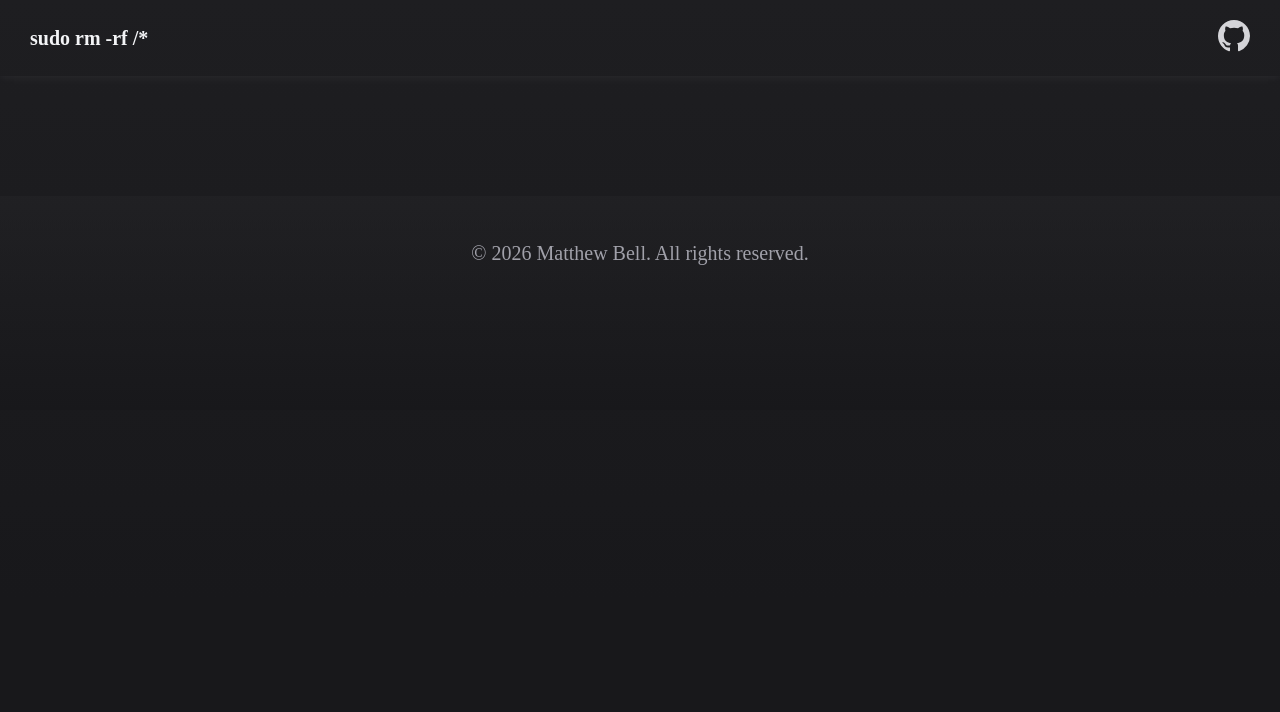
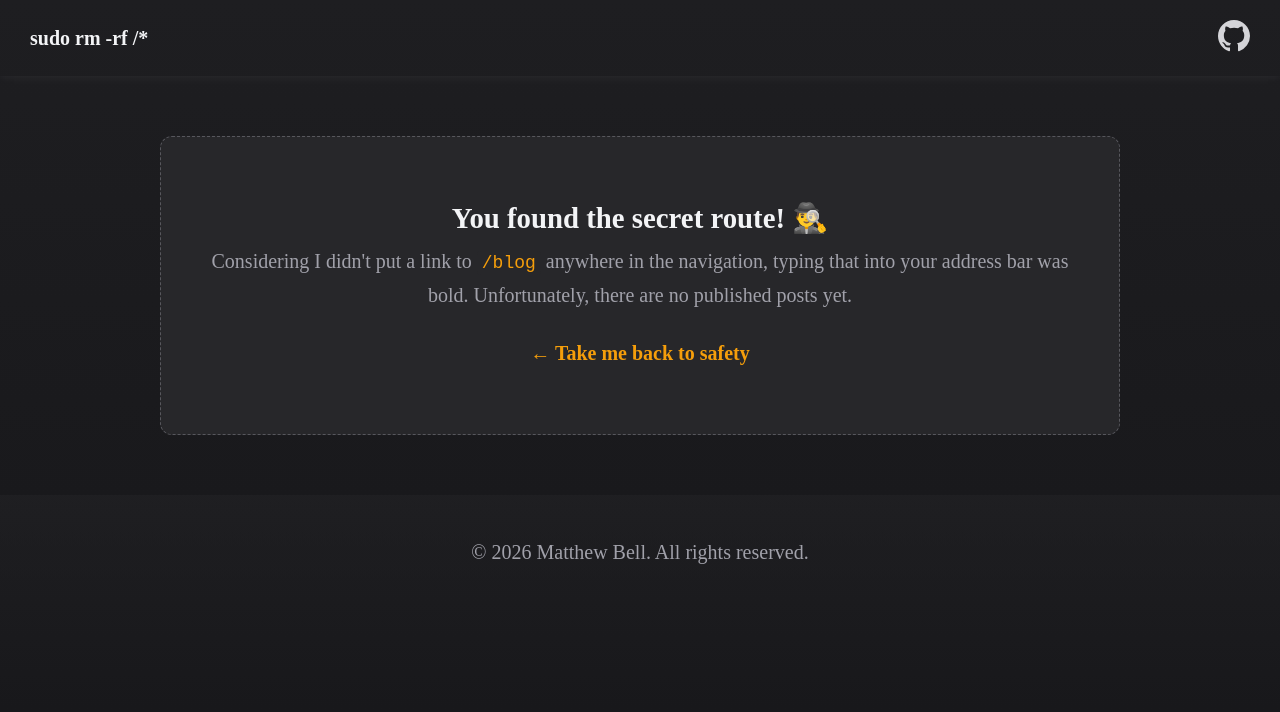
Before and after one commit to mdbell/mdbell.github.io, an Astro site: page /blog in a window 1280 px wide. Built offline with nearby package versions, Linux system fonts and the light colour scheme; Astro itself is replaced by a stand-in of ours.

Commit message:
placeholder

```diff
--- a/src/pages/blog/index.astro
+++ b/src/pages/blog/index.astro
@@ -15,7 +15,7 @@ import { SITE_DESCRIPTION, SITE_TITLE } from '../../consts';
 <!doctype html>
 <html lang="en">
     <head>
-		<BaseHead title={SITE_TITLE} description={SITE_DESCRIPTION} />
+        <BaseHead title={`Blog | ${SITE_TITLE}`} description={SITE_DESCRIPTION} />
         <style>
             main {
                 width: 960px;
@@ -69,6 +69,29 @@ import { SITE_DESCRIPTION, SITE_TITLE } from '../../consts';
             ul a:hover img {
                 box-shadow: var(--box-shadow);
             }
+            .empty-state {
+                padding: 4rem 2rem;
+                border: 1px dashed rgba(var(--gray), 40%);
+                border-radius: 12px;
+                text-align: center;
+                background-color: rgb(var(--gray-light));
+            }
+            .empty-state h2 {
+                font-size: 1.8rem;
+                margin-bottom: 0.5rem;
+            }
+            .empty-state p {
+                margin: 0 0 1.5rem 0;
+                color: rgb(var(--gray));
+            }
+            .empty-state code {
+                font-size: 0.9em;
+            }
+            .home-link {
+                display: inline-block;
+                font-weight: 600;
+                text-decoration: none;
+            }
             @media (max-width: 720px) {
                 ul {
                     gap: 0.5em;
@@ -90,9 +113,10 @@ import { SITE_DESCRIPTION, SITE_TITLE } from '../../consts';
         <Header />
         <main>
             <section>
+                {
+                    posts.length > 0 ? (
                         <ul>
-					{
-						posts.map((post) => (
+                            {posts.map((post) => (
                                 <li>
                                     <a href={`/blog/${post.id}/`}>
                                         {post.data.heroImage && (
@@ -104,9 +128,19 @@ import { SITE_DESCRIPTION, SITE_TITLE } from '../../consts';
                                         </p>
                                     </a>
                                 </li>
-						))
+                            ))}
+                        </ul>
+                    ) : (
+                        <div class="empty-state">
+                            <h2>You found the secret route! 🕵️‍♂️</h2>
+                            <p>
+                                Considering I didn't put a link to <code>/blog</code> anywhere in the navigation,
+                                typing that into your address bar was bold. Unfortunately, there are no published posts yet.
+                            </p>
+                            <a href="/" class="home-link">&larr; Take me back to safety</a>
+                        </div>
+                    )
                 }
-				</ul>
             </section>
         </main>
         <Footer />
```
Lines whose indentation alone changed are shown as unchanged.
